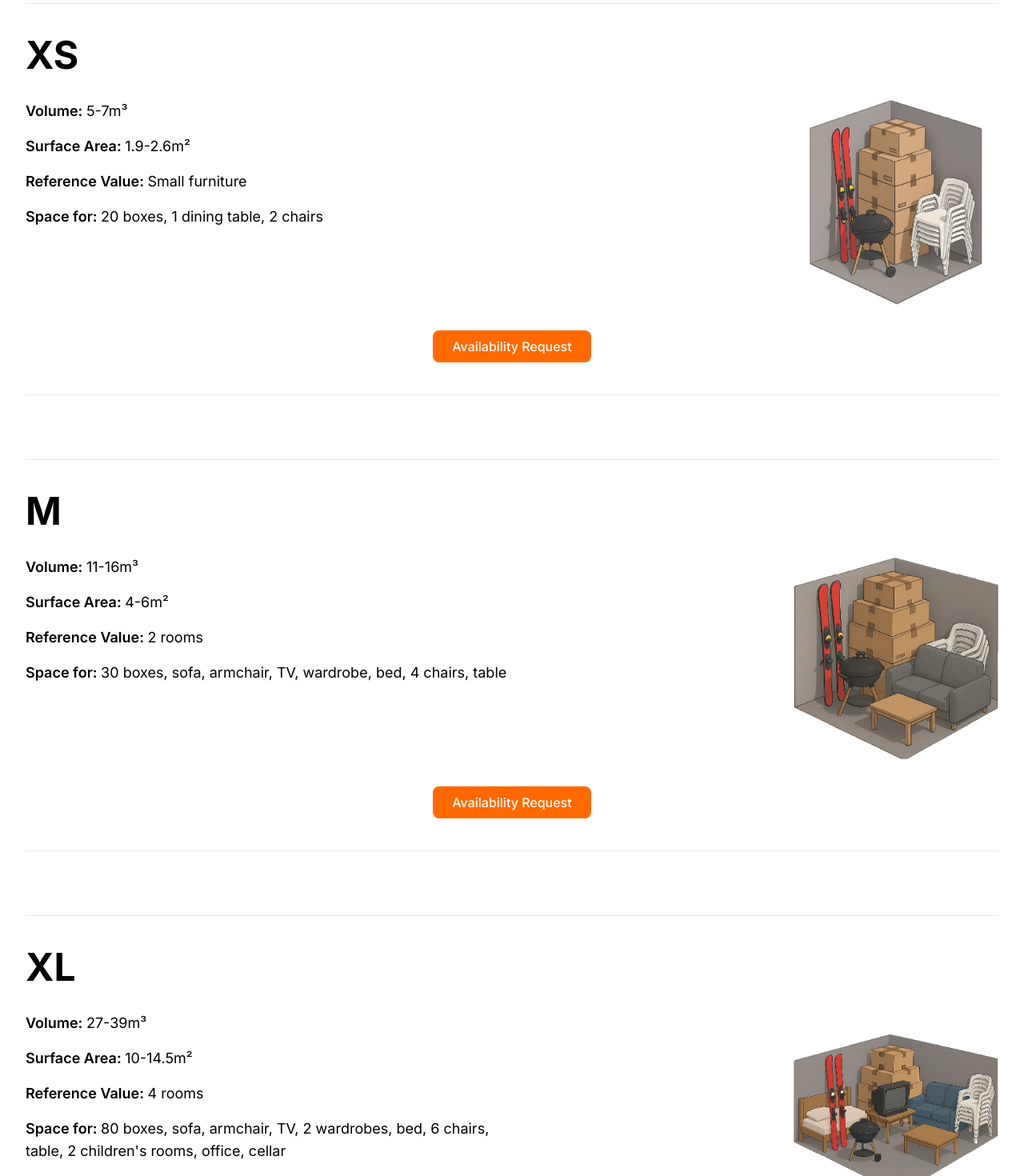
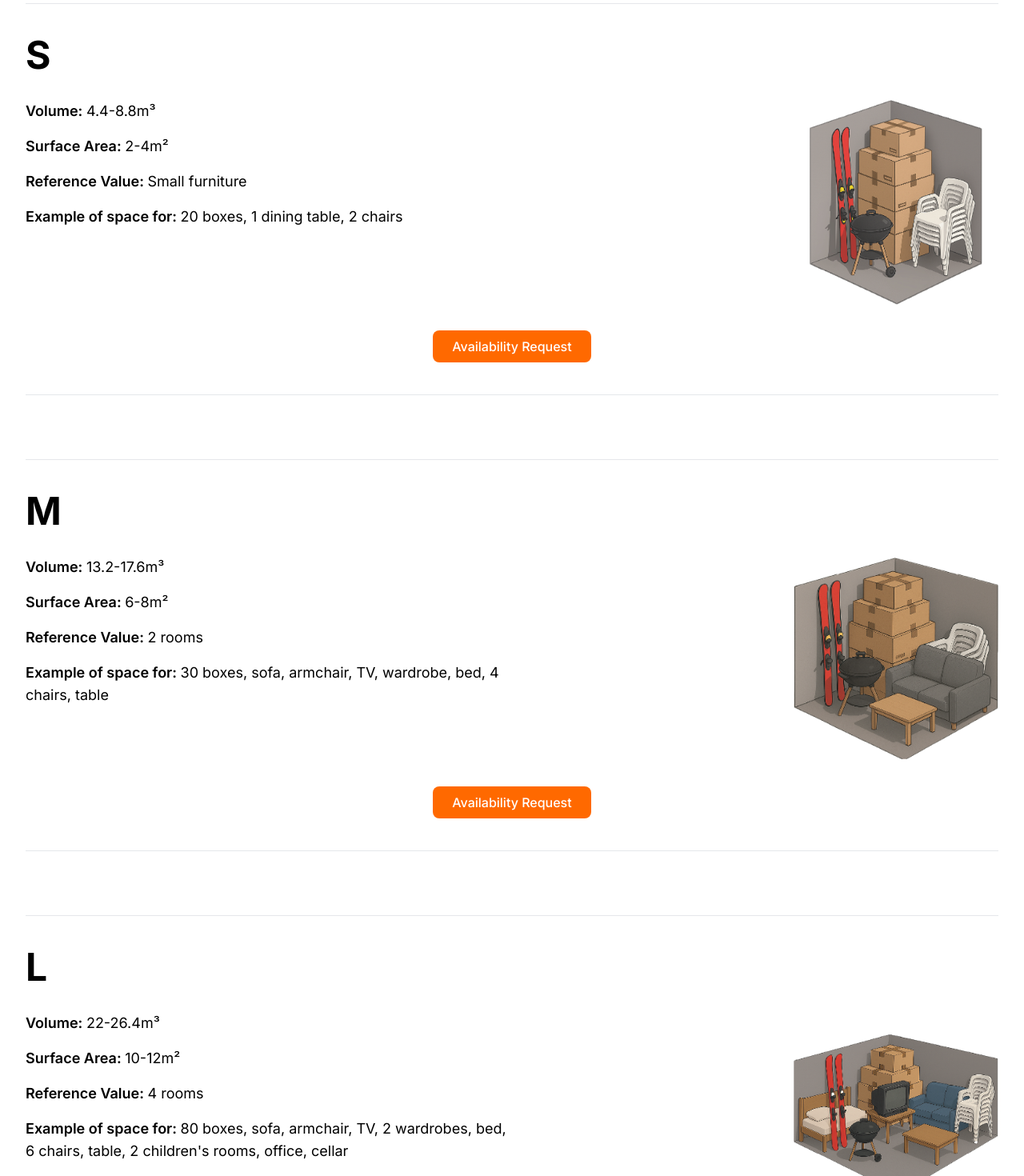
Before and after one commit to Guillaumeperrottet/popliving_v2, a Next.js app: page /en/storage in a window 1280 px wide. Shown: the part 460-1930 px from the top of the page at 80% size. Built offline with nearby package versions, Linux system fonts and the light colour scheme.

Commit message:
changement volume, surface et texte dans stockage

```diff
--- a/app/[lang]/storage/page.jsx
+++ b/app/[lang]/storage/page.jsx
@@ -13,12 +13,12 @@ export default function Storage() {
   const storageOptions = [
     {
       id: 1,
-      size: "XS",
+      size: "S",
       volumeKey: "storage.options.xs.volume",
       surfaceKey: "storage.options.xs.surface",
       referenceKey: "storage.options.xs.reference",
       spaceForKey: "storage.options.xs.space_for",
-      image: "/images/storage/s-storage.png", // À remplacer par votre image réelle
+      image: "/images/storage/s-storage.png",
     },
     {
       id: 2,
@@ -27,16 +27,16 @@ export default function Storage() {
       surfaceKey: "storage.options.m.surface",
       referenceKey: "storage.options.m.reference",
       spaceForKey: "storage.options.m.space_for",
-      image: "/images/storage/m-storage.png", // À remplacer par votre image réelle
+      image: "/images/storage/m-storage.png",
     },
     {
       id: 3,
-      size: "XL",
+      size: "L",
       volumeKey: "storage.options.xl.volume",
       surfaceKey: "storage.options.xl.surface",
       referenceKey: "storage.options.xl.reference",
       spaceForKey: "storage.options.xl.space_for",
-      image: "/images/storage/l-storage.png", // À remplacer par votre image réelle
+      image: "/images/storage/l-storage.png",
     },
   ];
 
--- a/app/i18n/dictionaries/de.json
+++ b/app/i18n/dictionaries/de.json
@@ -180,37 +180,33 @@
     "availability_button": "Verfügbarkeitsanfrage",
     "hero": {
       "title": "Unsere Lagerräume zu vermieten",
-      "description": "Vermietung von Lagerräumen. Ob Sie einfach nur etwas mehr Platz in Ihrem Keller gewinnen oder eine ganze Wohnung einlagern möchten, wir finden mit Sicherheit die optimale Lösung."
+      "description": "Vermietung von Lagerräumen. Ob Sie einfach etwas Platz in Ihrem Keller gewinnen oder Material lagern möchten, wir finden mit Sicherheit die optimale Lösung."
     },
     "volume": "Volumen",
     "surface": "Fläche",
     "reference": "Referenzwert",
-    "space_for": "Platz für",
+    "space_for": "Beispiel für Platz für",
     "options": {
       "xs": {
-        "volume": "5-7m³",
-        "surface": "1,9-2,6m²",
+        "volume": "4.4-8.8m³",
+        "surface": "2-4m²",
         "reference": "Kleine Möbel",
         "space_for": "20 Kartons, 1 Esstisch, 2 Stühle"
       },
       "m": {
-        "volume": "11-16m³",
-        "surface": "4-6m²",
+        "volume": "13.2-17.6m³",
+        "surface": "6-8m²",
         "reference": "2 Zimmer",
         "space_for": "30 Kartons, Sofa, Sessel, TV, Schrank, Bett, 4 Stühle, Tisch"
       },
       "xl": {
-        "volume": "27-39m³",
-        "surface": "10-14,5m²",
+        "volume": "22-26.4m³",
+        "surface": "10-12m²",
         "reference": "4 Zimmer",
         "space_for": "80 Kartons, Sofa, Sessel, TV, 2 Schränke, Bett, 6 Stühle, Tisch, 2 Kinderzimmer, Büro, Keller"
       }
     },
-    "calculator": {
-      "title": "Volumenrechner",
-      "description": "Nutzen Sie unseren Volumenrechner, um Ihren Lagerplatzbedarf genau zu schätzen",
-      "link_text": "Zum Volumenrechner"
-    },
+
     "cta": {
       "title": "Benötigen Sie einen Lagerraum?",
       "description": "Kontaktieren Sie uns jetzt, um Ihren Lagerraum zu reservieren oder weitere Informationen zu erhalten.",
--- a/app/i18n/dictionaries/en.json
+++ b/app/i18n/dictionaries/en.json
@@ -180,37 +180,33 @@
     "availability_button": "Availability Request",
     "hero": {
       "title": "Our Storage Spaces for Rent",
-      "description": "Storage space rental. Whether you simply want to free up some space in your basement or store an entire apartment's worth of furniture, we'll definitely find the optimal solution for you."
+      "description": "Storage space rental. Whether you simply want to gain some space in your basement or store equipment, we will surely find the optimal solution."
     },
     "volume": "Volume",
     "surface": "Surface Area",
     "reference": "Reference Value",
-    "space_for": "Space for",
+    "space_for": "Example of space for",
     "options": {
       "xs": {
-        "volume": "5-7m³",
-        "surface": "1.9-2.6m²",
+        "volume": "4.4-8.8m³",
+        "surface": "2-4m²",
         "reference": "Small furniture",
         "space_for": "20 boxes, 1 dining table, 2 chairs"
       },
       "m": {
-        "volume": "11-16m³",
-        "surface": "4-6m²",
+        "volume": "13.2-17.6m³",
+        "surface": "6-8m²",
         "reference": "2 rooms",
         "space_for": "30 boxes, sofa, armchair, TV, wardrobe, bed, 4 chairs, table"
       },
       "xl": {
-        "volume": "27-39m³",
-        "surface": "10-14.5m²",
+        "volume": "22-26.4m³",
+        "surface": "10-12m²",
         "reference": "4 rooms",
         "space_for": "80 boxes, sofa, armchair, TV, 2 wardrobes, bed, 6 chairs, table, 2 children's rooms, office, cellar"
       }
     },
-    "calculator": {
-      "title": "Volume Calculator",
-      "description": "Use our volume calculator to accurately estimate your storage needs",
-      "link_text": "Access the volume calculator"
-    },
+
     "cta": {
       "title": "Need a Storage Space?",
       "description": "Contact us now to reserve your storage space or get more information.",
--- a/app/i18n/dictionaries/es.json
+++ b/app/i18n/dictionaries/es.json
@@ -180,37 +180,33 @@
     "availability_button": "Solicitud de disponibilidad",
     "hero": {
       "title": "Nuestros espacios de almacenamiento en alquiler",
-      "description": "Alquiler de espacios de almacenamiento. Ya sea que simplemente quiera ganar algo de espacio en su sótano o almacenar un apartamento completo, seguramente encontraremos la solución óptima."
+      "description": "Alquiler de espacios de almacenamiento. Ya sea que simplemente desee ganar un poco de espacio en su sótano o almacenar material, seguramente encontraremos la solución óptima."
     },
     "volume": "Volumen",
     "surface": "Superficie",
     "reference": "Valor de referencia",
-    "space_for": "Espacio para",
+    "space_for": "Ejemplo de espacio para",
     "options": {
       "xs": {
-        "volume": "5-7m³",
-        "surface": "1,9-2,6m²",
+        "volume": "4.4-8.8m³",
+        "surface": "2-4m²",
         "reference": "Muebles pequeños",
         "space_for": "20 cajas, 1 mesa de comedor, 2 sillas"
       },
       "m": {
-        "volume": "11-16m³",
-        "surface": "4-6m²",
+        "volume": "13.2-17.6m³",
+        "surface": "6-8m²",
         "reference": "2 habitaciones",
         "space_for": "30 cajas, sofá, sillón, TV, armario, cama, 4 sillas, mesa"
       },
       "xl": {
-        "volume": "27-39m³",
-        "surface": "10-14,5m²",
+        "volume": "22-26.4m³",
+        "surface": "10-12m²",
         "reference": "4 habitaciones",
         "space_for": "80 cajas, sofá, sillón, TV, 2 armarios, cama, 6 sillas, mesa, 2 habitaciones de niños, oficina, sótano"
       }
     },
-    "calculator": {
-      "title": "Calculadora de volumen",
-      "description": "Utilice nuestra calculadora de volumen para estimar con precisión sus necesidades de almacenamiento",
-      "link_text": "Acceder a la calculadora de volumen"
-    },
+
     "cta": {
       "title": "¿Necesita un espacio de almacenamiento?",
       "description": "Contáctenos ahora para reservar su espacio de almacenamiento u obtener más información.",
--- a/app/i18n/dictionaries/fr.json
+++ b/app/i18n/dictionaries/fr.json
@@ -180,38 +180,33 @@
     "availability_button": "Demande de disponibilité",
     "hero": {
       "title": "Nos espaces de stockage à louer",
-      "description": "Location d'espace de stockage. Que vous souhaitiez simplement gagner un peu de place dans votre cave ou bien entreposer un appartement entier, nous trouverons à coup sûr la solution optimale."
+      "description": "Location d'espaces de stockage. Que vous souhaitiez simplement gagner un peu de place dans votre cave ou entreposer du matériel, nous trouverons à coup sûr la solution optimale."
     },
     "volume": "Volume",
     "surface": "Surface",
     "reference": "Valeur de référence",
-    "space_for": "Espace pour",
+    "space_for": "Exemple d'espace pour",
     "options": {
       "xs": {
-        "volume": "5-7m³",
-        "surface": "1.9-2.6m²",
+        "volume": "4.4-8.8m³",
+        "surface": "2-4m²",
         "reference": "Petit mobilier",
         "space_for": "20 cartons, 1 table à manger, 2 chaises"
       },
       "m": {
-        "volume": "11-16m³",
-        "surface": "4-6m²",
+        "volume": "13.2-17.6m³",
+        "surface": "6-8m²",
         "reference": "2 pièces",
         "space_for": "30 cartons, canapé, fauteuil, TV, armoire, lit, 4 chaises, table"
       },
       "xl": {
-        "volume": "27-39m³",
-        "surface": "10-14.5m²",
+        "volume": "22-26.4m³",
+        "surface": "10-12m²",
         "reference": "4 pièces",
         "space_for": "80 cartons, canapé, fauteuil, TV, 2 placards, lit, 6 chaises, table, 2 chambres d'enfants, bureau, cave"
       }
     },
 
-    "calculator": {
-      "title": "Calculateur de volume",
-      "description": "Utilisez notre calculateur de volume pour estimer précisément vos besoins en stockage",
-      "link_text": "Accéder au calculateur de volume"
-    },
     "cta": {
       "title": "Besoin d'un espace de stockage?",
       "description": "Contactez-nous dès maintenant pour réserver votre espace de stockage ou pour obtenir plus d'informations.",
--- a/app/i18n/dictionaries/pt.json
+++ b/app/i18n/dictionaries/pt.json
@@ -180,37 +180,33 @@
     "availability_button": "Pedido de disponibilidade",
     "hero": {
       "title": "Nossos espaços de armazenamento para alugar",
-      "description": "Aluguel de espaço de armazenamento. Seja você simplesmente queira ganhar um pouco de espaço em sua adega ou armazenar um apartamento inteiro, certamente encontraremos a solução ideal."
+      "description": "Aluguel de espaços de armazenamento. Seja para simplesmente ganhar um pouco de espaço na sua cave ou armazenar material, certamente encontraremos a solução ideal."
     },
     "volume": "Volume",
     "surface": "Superfície",
     "reference": "Valor de referência",
-    "space_for": "Espaço para",
+    "space_for": "Exemplo de espaço para",
     "options": {
       "xs": {
-        "volume": "5-7m³",
-        "surface": "1,9-2,6m²",
+        "volume": "4.4-8.8m³",
+        "surface": "2-4m²",
         "reference": "Móveis pequenos",
         "space_for": "20 caixas, 1 mesa de jantar, 2 cadeiras"
       },
       "m": {
-        "volume": "11-16m³",
-        "surface": "4-6m²",
+        "volume": "13.2-17.6m³",
+        "surface": "6-8m²",
         "reference": "2 cômodos",
         "space_for": "30 caixas, sofá, poltrona, TV, armário, cama, 4 cadeiras, mesa"
       },
       "xl": {
-        "volume": "27-39m³",
-        "surface": "10-14,5m²",
+        "volume": "22-26.4m³",
+        "surface": "10-12m²",
         "reference": "4 cômodos",
         "space_for": "80 caixas, sofá, poltrona, TV, 2 armários, cama, 6 cadeiras, mesa, 2 quartos de crianças, escritório, porão"
       }
     },
-    "calculator": {
-      "title": "Calculadora de volume",
-      "description": "Use nossa calculadora de volume para estimar com precisão suas necessidades de armazenamento",
-      "link_text": "Acessar a calculadora de volume"
-    },
+
     "cta": {
       "title": "Precisa de um espaço de armazenamento?",
       "description": "Entre em contato conosco agora para reservar seu espaço de armazenamento ou obter mais informações.",
```
